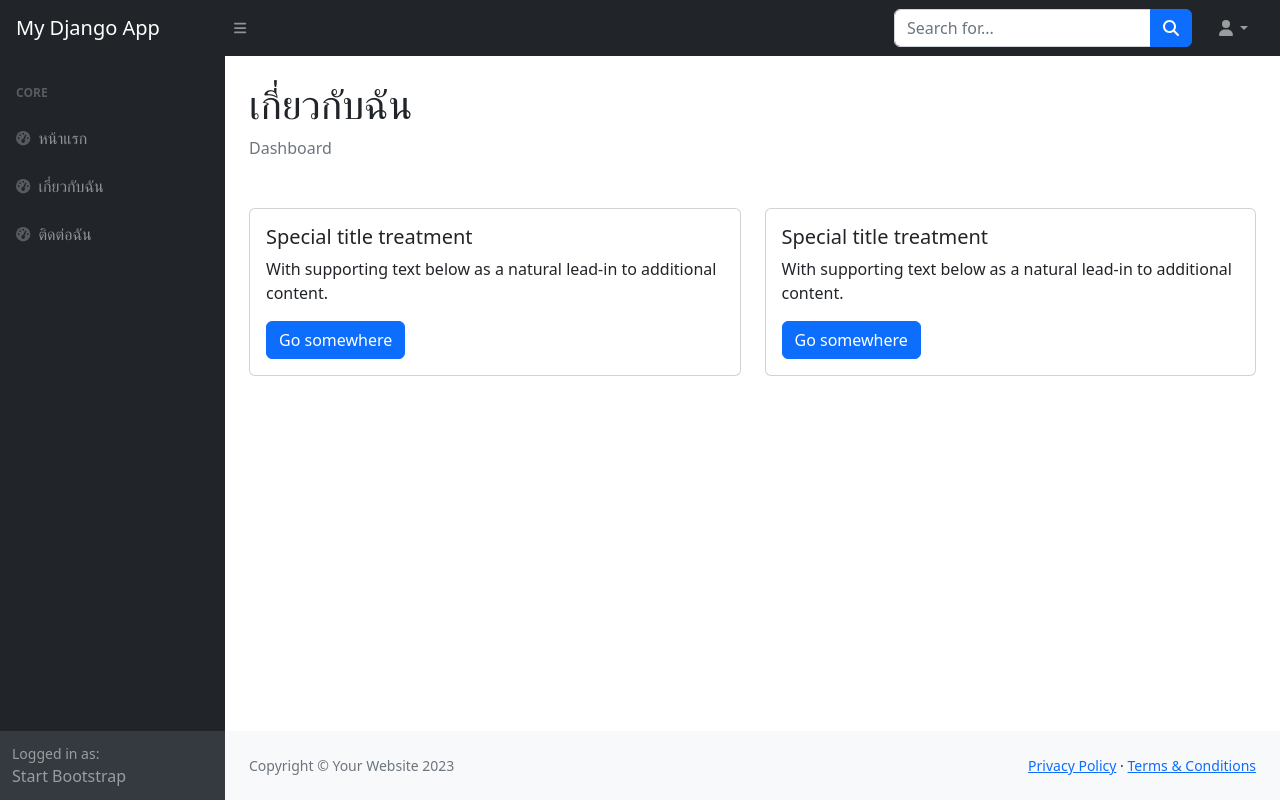
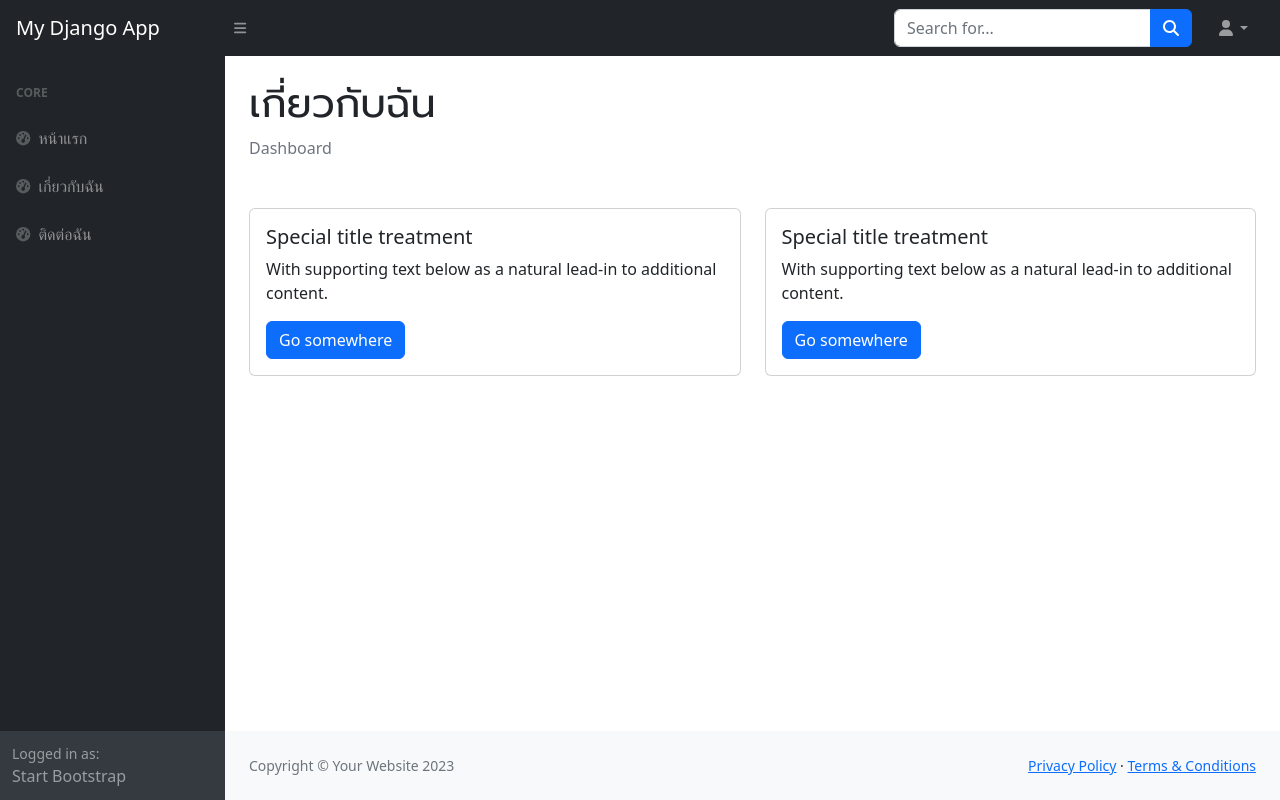
Before and after one commit to numvarn/my_web_app_model, a Django app: template templates/about.html in a window 1280 px wide. Run offline with Django 3.2, Linux system fonts and the light colour scheme; the template is opened without the code that fills it, so the values that code supplies are empty; parts of the project's set-up code (start-up, migrations or seed data) failed here and were passed over; some libraries are stand-ins or nearby versions.

Commit message:
add google font

```diff
--- a/templates/base.html
+++ b/templates/base.html
@@ -10,7 +10,18 @@
     <title>Dashboard - SB Admin</title>
     <link href="https://cdn.jsdelivr.net/npm/simple-datatables@7.1.2/dist/style.min.css" rel="stylesheet" />
     <link href="{% static 'css/styles.css' %}" rel="stylesheet" />
+
+    <link rel="preconnect" href="https://fonts.googleapis.com" />
+    <link rel="preconnect" href="https://fonts.gstatic.com" crossorigin />
+    <link href="https://fonts.googleapis.com/css2?family=Prompt:wght@100;400&family=Sarabun:wght@100&display=swap" rel="stylesheet" />
+
     <script src="https://use.fontawesome.com/releases/v6.3.0/js/all.js" crossorigin="anonymous"></script>
+
+    <style>
+      h1 {
+        font-family: Prompt;
+      }
+    </style>
   </head>
   <body class="sb-nav-fixed">
     <nav class="sb-topnav navbar navbar-expand navbar-dark bg-dark">
```
